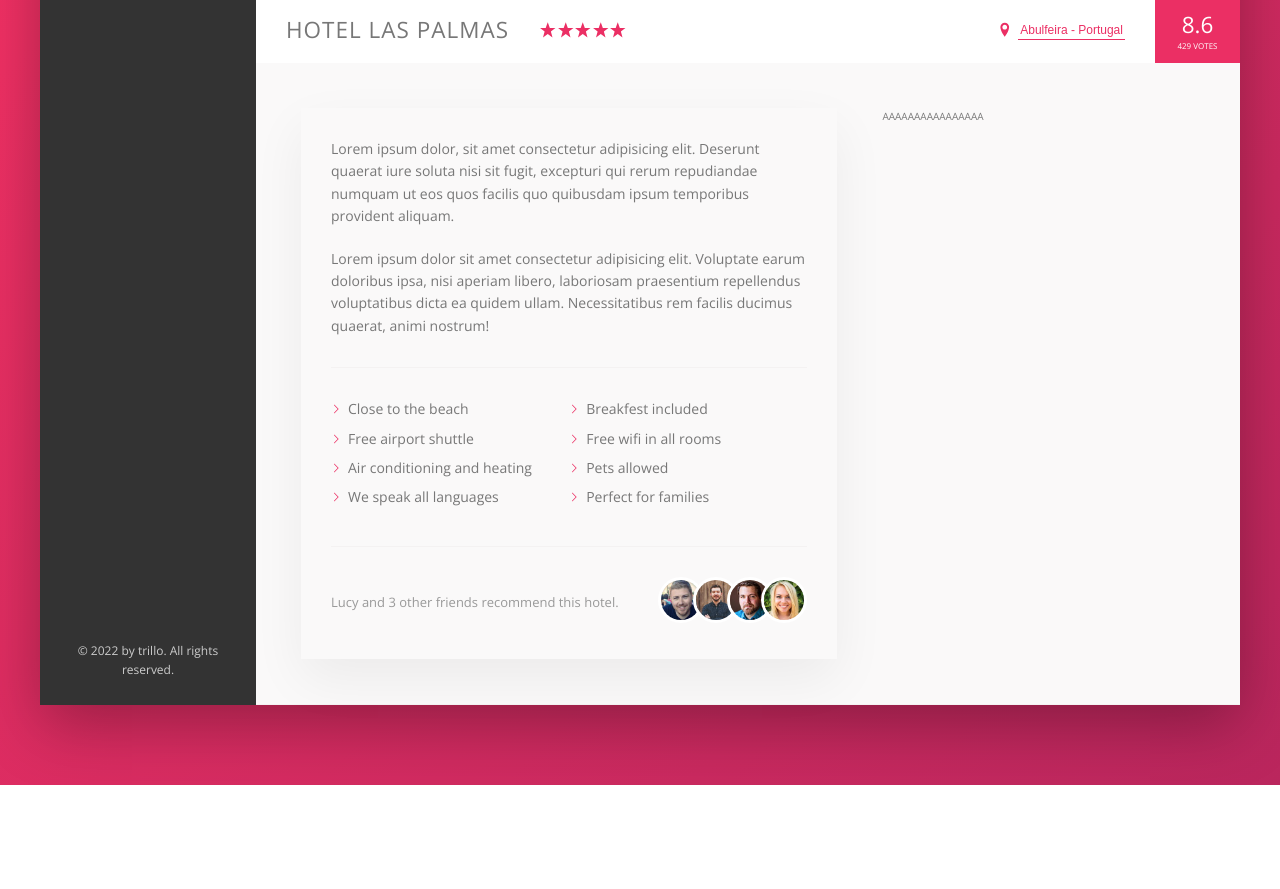
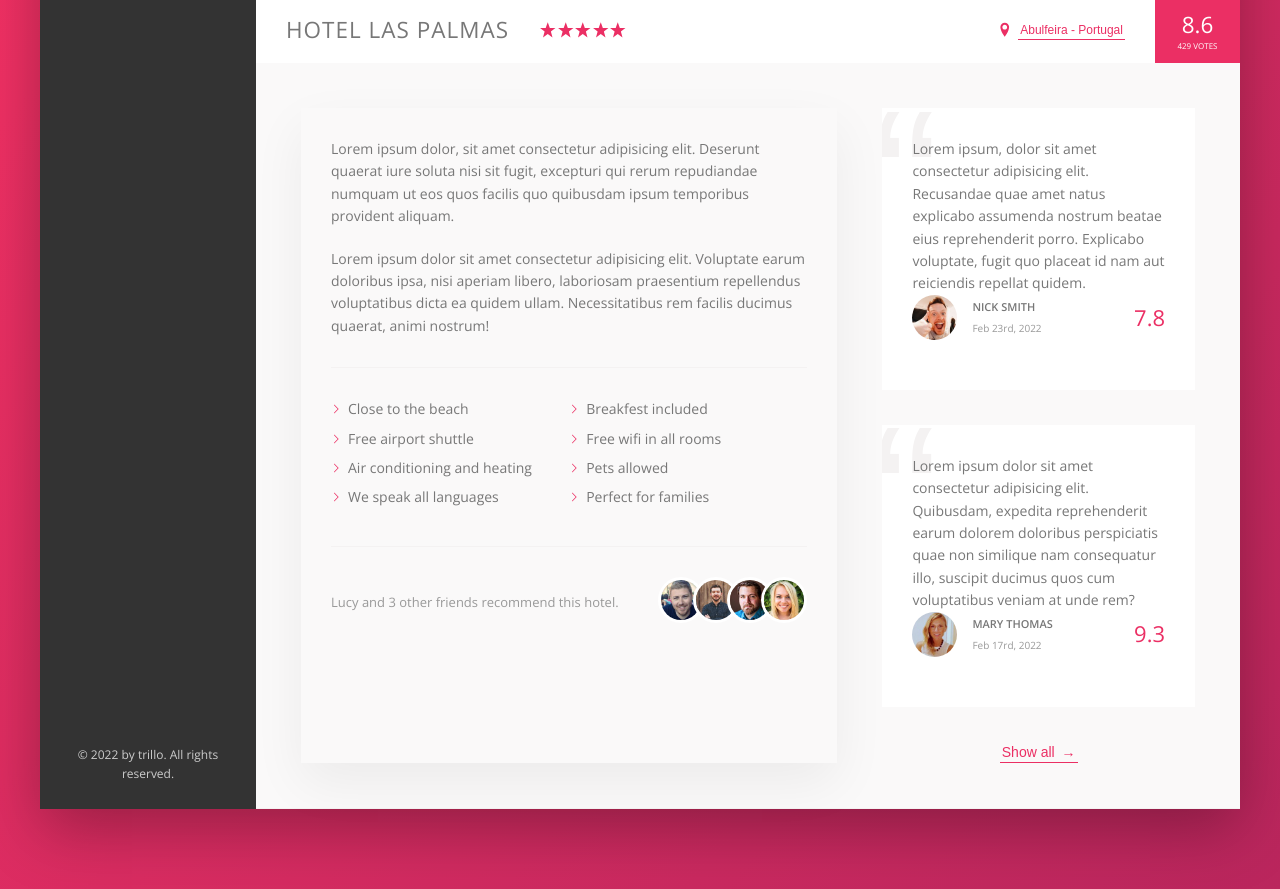
Before and after one commit to TrellixVulnTeam/trillo_4DF7, a website: page index.html in a window 1280 px wide. Shown: the part 538-1427 px from the top of the page. Before the commit the page ends 1323 px from the top, so only its background shows below. Drawn offline with nearby package versions, Linux system fonts and the light colour scheme.

Commit message:
building the user reviews section

```diff
--- a/index.html
+++ b/index.html
@@ -161,7 +161,36 @@
                                 </div>
                             </div>
                         </div>
-                        <div class="user-reviews">AAAAAAAAAAAAAAAA</div>
+                        <div class="user-reviews">
+                            <figure class="review">
+                                <blockquote class="review__text">
+                                    Lorem ipsum, dolor sit amet consectetur adipisicing elit. Recusandae quae amet natus explicabo assumenda nostrum beatae eius reprehenderit porro. Explicabo voluptate, fugit quo placeat id nam aut reiciendis repellat quidem.
+                                    <figcaption class="review__user">
+                                        <img src="img/user-1.jpg" alt="" class="review__photo">
+                                        <div class="review__user-box">
+                                            <p class="review__user-name">Nick Smith</p>
+                                            <p class="review__user-date">Feb 23rd, 2022</p>
+                                        </div>
+                                        <div class="review__rating">7.8</div>
+                                    </figcaption>
+                                </blockquote>
+                            </figure>
+                            <figure class="review">
+                                <blockquote class="review__text">
+                                    Lorem ipsum dolor sit amet consectetur adipisicing elit. Quibusdam, expedita reprehenderit earum dolorem doloribus perspiciatis quae non similique nam consequatur illo, suscipit ducimus quos cum voluptatibus veniam at unde rem?
+                                    <figcaption class="review__user">
+                                        <img src="img/user-2.jpg" alt="" class="review__photo">
+                                        <div class="review__user-box">
+                                            <p class="review__user-name">Mary Thomas</p>
+                                            <p class="review__user-date">Feb 17rd, 2022</p>
+                                        </div>
+                                        <div class="review__rating">9.3</div>
+                                    </figcaption>
+                                </blockquote>
+                            </figure>
+
+                            <button class="btn-inline">Show all <span>&rarr;</span></button>
+                        </div>
                     </div>
                 </main>
             </div>
--- a/sass/_components.scss
+++ b/sass/_components.scss
@@ -252,8 +252,17 @@
     cursor: pointer;
     transition: all .2s;
 
+    & span{
+        margin-left: 3px;
+        transition: margin-left .2s;
+    }
+
     &:hover{
         color: $color-grey-dark-1;
+
+        span{
+            margin-left: 8px;
+        }
     }
 
     &:focus{
@@ -336,3 +345,64 @@
         }
     }
 }
+
+.review{
+    background-color: white;
+    box-shadow:  1px solid $color-grey-light-2;
+    padding: 3rem;
+    margin-bottom: 3.5rem;
+    position: relative;
+    overflow: hidden;
+
+    &__text{
+        margin-bottom: 2rem;
+        z-index: 10;
+        position: relative;
+    }
+
+    &__user{
+        display: flex;
+        align-items: center;
+    }
+
+    &__photo{
+        height: 4.5rem;
+        width: 4.5rem;
+        border-radius: 50%;
+        margin-right: 1.5rem;
+    }
+
+    &__user-box{
+        margin-right: auto;
+    }
+
+    &__user-name{
+        font-size: 1.1rem;
+        font-weight: 600;
+        text-transform: uppercase;
+        margin-bottom: .4rem;
+    }
+
+    &__user-date{
+        font-size: 1rem;
+        color: $color-grey-dark-3;
+    }
+
+    &__rating{
+        color: $color-primary;
+        font-size: 2.2rem;
+        font-weight: 300;
+    }
+
+    &::before{
+        content: "\201C";
+        position: absolute;
+        top: -2.75rem;
+        left: -1rem;
+        font-size: 20rem;
+        line-height: 1;
+        color: $color-grey-light-2;
+        font-family: sans-serif;
+        z-index: 1;
+    }
+}
--- a/sass/_layout.scss
+++ b/sass/_layout.scss
@@ -38,6 +38,7 @@
     padding: 4.5rem;
     background-color: $color-grey-light-1;
     border-bottom: 1px solid $color-grey-light-2;
+    font-size: 1.4rem;
 }
 
 .description{
@@ -50,4 +51,7 @@
 
 .user-reviews{
     flex: 1;
+    display: flex;
+    flex-direction: column;
+    align-items: center;
 }
```
Also changed, not shown: css/style.css.
